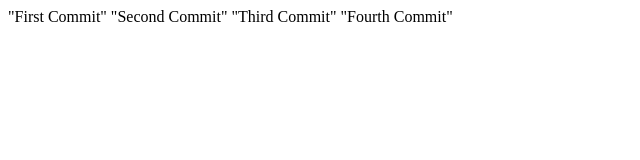
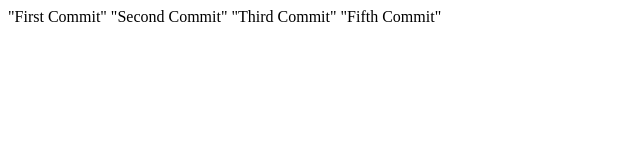
Before and after one commit to Isa-G88/bp-taller-isabella, a plain HTML site: page index.html in a window 1280 px wide. Shown: the full height of the page, 0-640 px from the left. Drawn offline with Linux system fonts and the light colour scheme.

Commit message:
Fifth Commit

```diff
--- a/index.html
+++ b/index.html
@@ -9,6 +9,7 @@
     "First Commit"
     "Second Commit"
     "Third Commit"
-    "Fourth Commit"
+    "Fifth Commit"
+
 </body>
 </html>
```
